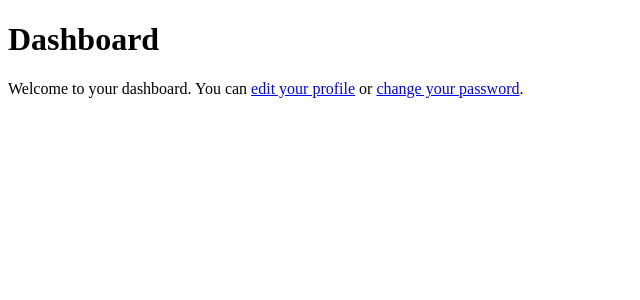
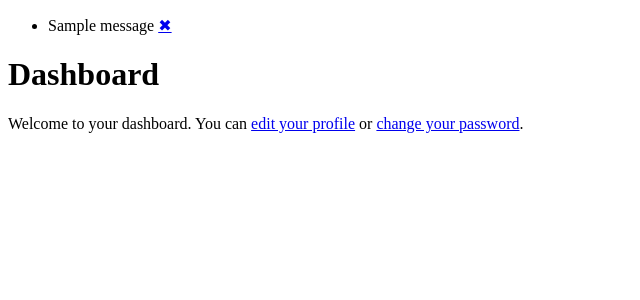
Before and after one commit to czarmisha/django_social-website, a Django app: page /account/ in a window 1280 px wide. Shown: the part 130-430 px from the top of the page, without its empty margins (0-640 px from the left). Run offline with Django 3.2, Linux system fonts and the light colour scheme; a user stored in the database is signed in; one stand-in notice (Sample message) is shown.

Commit message:
add messages to project/

```diff
--- a/account/templates/base.html
+++ b/account/templates/base.html
@@ -33,6 +33,16 @@
         {% endif %}
     </span>
 </div>
+{% if messages %}
+    <ul class="messages">
+        {% for message in messages %}
+            <li class="{{ message.tags }}">
+                {{ message|safe }}
+                <a href="#" class="close">✖</a>
+            </li>
+        {% endfor %}
+    </ul>
+{% endif %}
 <div id="content">
     {% block content %}
     {% endblock %}
--- a/account/views.py
+++ b/account/views.py
@@ -3,6 +3,8 @@ from django.shortcuts import render
 from django.contrib.auth import authenticate, login
 from .forms import LoginForm, UserRegistrationForm, UserEditForm, ProfileEditForm
 from django.contrib.auth.decorators import login_required
+from django.contrib import messages
+from django.shortcuts import redirect
 
 
 def register(request):
@@ -53,9 +55,16 @@ def edit(request):
         if user_form.is_valid() and profile_form.is_valid():
             user_form.save()
             profile_form.save()
+            messages.success(request, 'Profile updated successfully')
+        else:
+            messages.error(request, 'Error updating your profile')
+
+        return redirect('dashboard')
+
     else:
         user_form = UserEditForm(instance=request.user)
         profile_form = ProfileEditForm(instance=request.user.profile)
+
         return render(request,
                       'account/edit.html',
                       {'user_form': user_form,
```
Also changed, not shown: db.sqlite3, media/users/2021/11/23/3.jpg (added), media/users/2021/11/23/3_kCYNd0Y.jpg (added), media/users/2021/11/23/3_rfUsPCY.jpg (added), media/users/2021/11/23/3_ryEw1I3.jpg (added).
